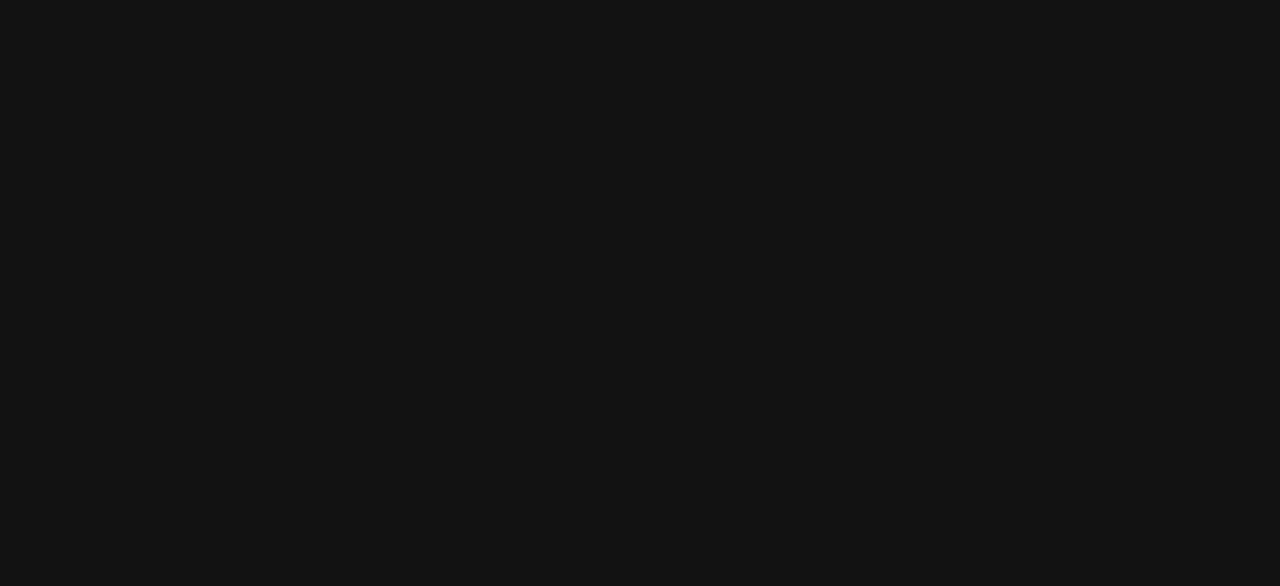
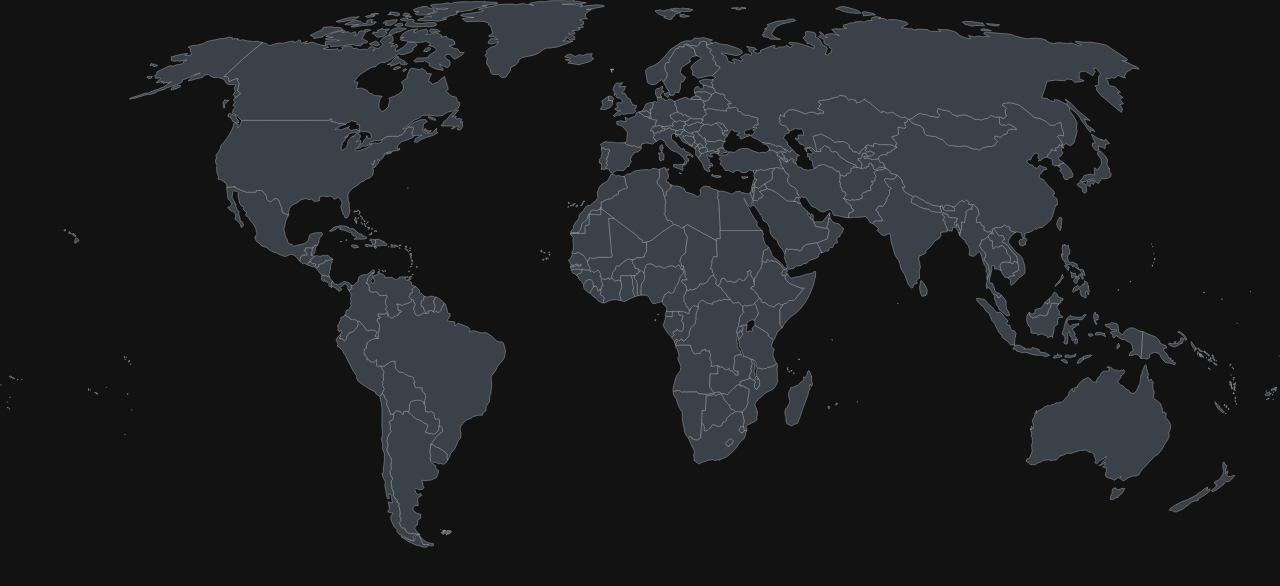
Before and after one commit to iamRahul21/Global-Conflict-Tracker2, a plain HTML site: page index.html in a window 1280 px wide. Drawn offline with Linux system fonts and the light colour scheme.

Commit message:
minor chang3

```diff
--- a/index.html
+++ b/index.html
@@ -4,10 +4,11 @@
     <meta charset="UTF-8">
     <meta name="viewport" content="width=device-width, initial-scale=1.0">
     <link rel="stylesheet" href="style.css">
-    <title>Global Conflict Tracker</title>
+    <title>Global Conflict Tracker
+    </title>
 </head>
 <body>
-    <div id="svg-container"></div>
+    <img src="./assets/worldmap.svg" alt="World Map">
     <script src="script.js"></script>
 </body>
 </html>
--- a/style.css
+++ b/style.css
@@ -1,18 +1,15 @@
-* {
+*{
     margin: 0;
     padding: 0;
 }
 
-body {
+body{
     background-color: #121212;
-    overflow: hidden;
-    display: flex;
-    justify-content: center;
-    align-items: center;
-    height: 100vh;
+    overflow-y: hidden;
+    overflow-x: hidden;
 }
 
-svg {
-    width: 100%;
-    height: 100%;
+img {
+    max-width: 100%;
+    height: auto;
 }
```
